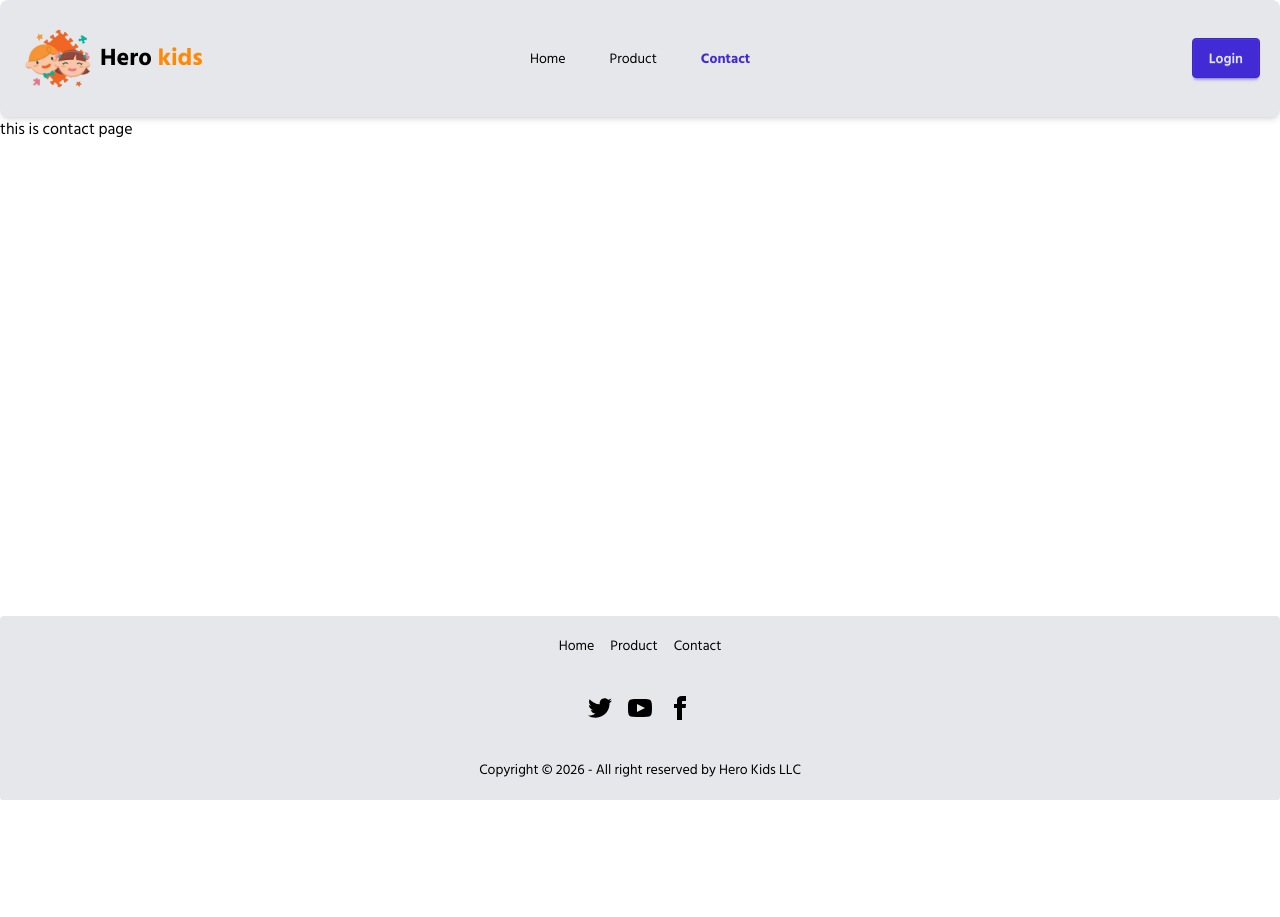
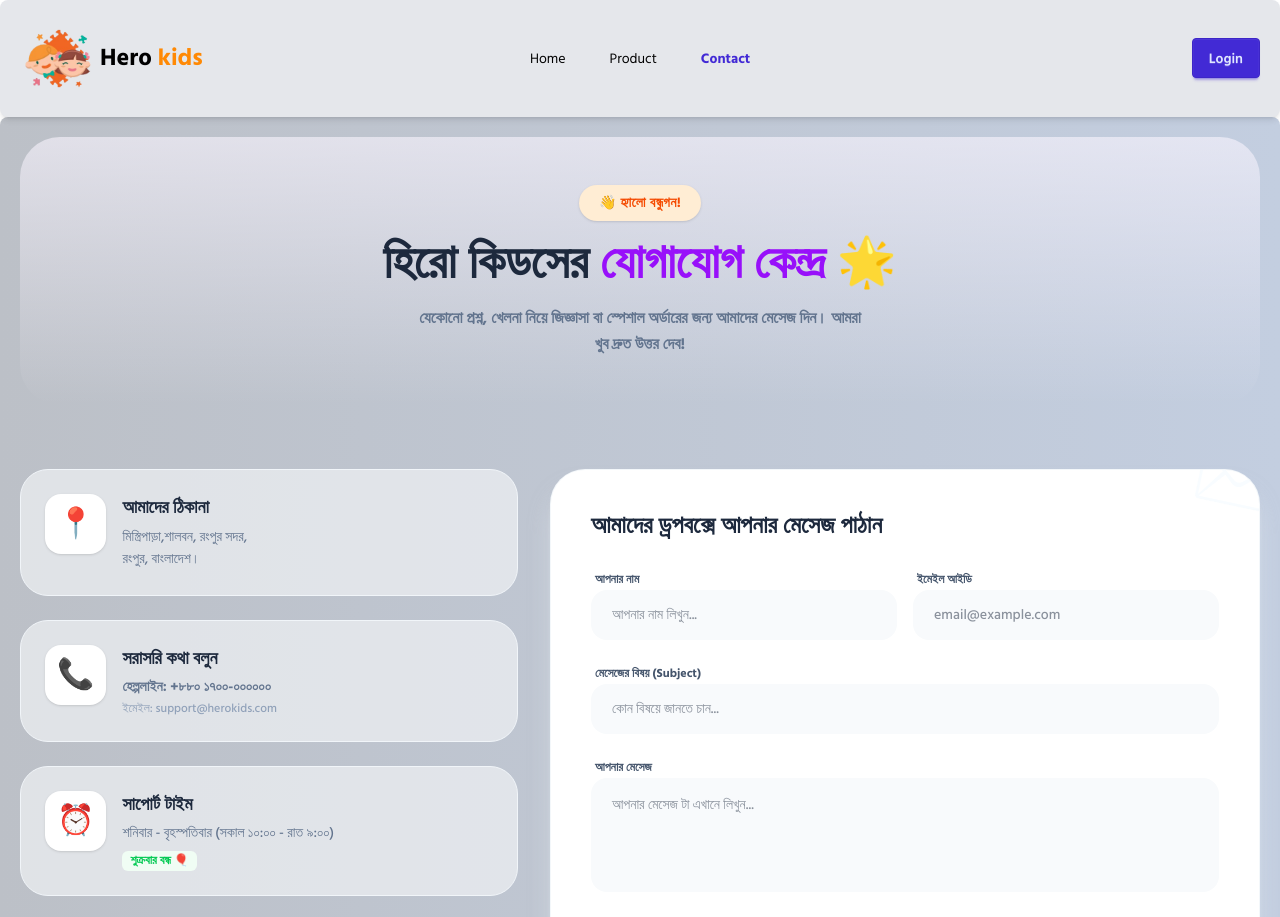
Before and after one commit to fuadhasan199/Hero-Kids, a Next.js app: page /contact in a window 1280 px wide. Shown: the top 917 px of the page. Before the commit the page ends 800 px from the top, so only its background shows below. Built offline with nearby package versions, Linux system fonts and the light colour scheme.

Commit message:
feat:contact page implement

```diff
--- a/src/app/contact/page.jsx
+++ b/src/app/contact/page.jsx
@@ -1,11 +1,164 @@
-import React from 'react';
+"use client";
 
-const page = () => {
-    return (
-        <div>
-            this is contact page
+import React, { useState } from 'react';
+
+const ContactPage = () => {
+  const [formData, setFormData] = useState({ name: '', email: '', subject: '', message: '' });
+  const [status, setStatus] = useState('');
+
+  const handleSubmit = (e) => {
+    e.preventDefault();
+    setStatus('loading');
+
+
+    setTimeout(() => {
+      setStatus('success');
+      setFormData({ name: '', email: '', subject: '', message: '' });
+    }, 1500);
+  };
+
+  return (
+    <section className="bg-gradient-to-r from-[#bcc0c7] to-[#c3cee0]  p-5 rounded-lg">
+
+
+      <div className="text-center space-y-3 mb-16 bg-gradient-to-b from-purple-50/60 to-transparent py-12 rounded-[40px]">
+        <span className="inline-flex items-center gap-1.5 bg-orange-100 text-orange-600 px-5 py-2 rounded-full text-xs md:text-sm font-black tracking-wide shadow-sm">
+          👋 হ্যালো বন্ধুগন!
+        </span>
+        <h1 className="text-3xl md:text-5xl font-black text-slate-800 leading-tight">
+          হিরো কিডসের <span className="text-purple-600">যোগাযোগ কেন্দ্র</span> 🌟
+        </h1>
+        <p className="text-slate-500 text-sm md:text-base font-bold max-w-md mx-auto leading-relaxed">
+          যেকোনো প্রশ্ন, খেলনা নিয়ে জিজ্ঞাসা বা স্পেশাল অর্ডারের জন্য আমাদের মেসেজ দিন। আমরা খুব দ্রুত উত্তর দেব!
+        </p>
+      </div>
+
+
+      <div className="grid grid-cols-1 lg:grid-cols-12 gap-8 items-start">
+
+
+        <div className="lg:col-span-5 space-y-6">
+
+
+          <div className="bg-slate-50/60 border border-slate-100 p-6 rounded-[28px] flex items-start gap-4 transition-all duration-300 hover:bg-slate-50">
+            <span className="text-3xl bg-white p-3 rounded-2xl shadow-sm">📍</span>
+            <div className="space-y-1">
+              <h3 className="font-black text-slate-800 text-lg">আমাদের ঠিকানা</h3>
+              <p className="text-slate-500 text-sm font-medium leading-relaxed">
+                 মিস্ত্রিপাড়া,শালবন, রংপুর সদর,<br />রংপুর, বাংলাদেশ।
+              </p>
+            </div>
+          </div>
+
+
+          <div className="bg-slate-50/60 border border-slate-100 p-6 rounded-[28px] flex items-start gap-4 transition-all duration-300 hover:bg-slate-50">
+            <span className="text-3xl bg-white p-3 rounded-2xl shadow-sm">📞</span>
+            <div className="space-y-1">
+              <h3 className="font-black text-slate-800 text-lg">সরাসরি কথা বলুন</h3>
+              <p className="text-slate-500 text-sm font-bold">হেল্পলাইন: +৮৮০ ১৭০০-০০০০০০</p>
+              <p className="text-slate-400 text-xs font-medium">ইমেইল: support@herokids.com</p>
+            </div>
+          </div>
+
+
+          <div className="bg-slate-50/60 border border-slate-100 p-6 rounded-[28px] flex items-start gap-4 transition-all duration-300 hover:bg-slate-50">
+            <span className="text-3xl bg-white p-3 rounded-2xl shadow-sm">⏰</span>
+            <div className="space-y-1">
+              <h3 className="font-black text-slate-800 text-lg">সাপোর্ট টাইম</h3>
+              <p className="text-slate-500 text-sm font-medium">শনিবার - বৃহস্পতিবার (সকাল ১০:০০ - রাত ৯:০০)</p>
+              <p className="text-xs font-bold text-green-500 bg-green-50 px-2 py-0.5 rounded-md inline-block mt-1">শুক্রবার বন্ধ 🎈</p>
+            </div>
+          </div>
+
         </div>
-    );
+
+        <div className="lg:col-span-7 bg-white border border-slate-100/80 rounded-[35px] p-6 md:p-10 shadow-xl shadow-slate-100/50 relative overflow-hidden">
+
+          <div className="absolute -top-6 -right-6 text-7xl opacity-5 rotate-12 select-none">✉️</div>
+
+          <h2 className="text-xl md:text-2xl font-black text-slate-800 mb-6 flex items-center gap-2">
+          আমাদের ড্রপবক্সে আপনার মেসেজ পাঠান
+          </h2>
+
+          <form onSubmit={handleSubmit} className="space-y-5">
+
+
+            <div className="grid grid-cols-1 sm:grid-cols-2 gap-4">
+              <div className="space-y-1.5">
+                <label className="text-xs font-black text-slate-600 pl-1">আপনার নাম</label>
+                <input
+                  type="text"
+                  placeholder="আপনার নাম লিখুন..."
+                  value={formData.name}
+                  onChange={(e) => setFormData({...formData, name: e.target.value})}
+                  required
+                  className="w-full px-5 py-3.5 bg-slate-50 focus:bg-white rounded-2xl text-slate-800 border border-transparent focus:border-purple-300 focus:outline-none text-sm transition-all font-medium"
+                />
+              </div>
+
+              <div className="space-y-1.5">
+                <label className="text-xs font-black text-slate-600 pl-1">ইমেইল আইডি</label>
+                <input
+                  type="email"
+                  placeholder="email@example.com"
+                  value={formData.email}
+                  onChange={(e) => setFormData({...formData, email: e.target.value})}
+                  required
+                  className="w-full px-5 py-3.5 bg-slate-50 focus:bg-white rounded-2xl text-slate-800 border border-transparent focus:border-purple-300 focus:outline-none text-sm transition-all font-medium"
+                />
+              </div>
+            </div>
+
+
+            <div className="space-y-1.5">
+              <label className="text-xs font-black text-slate-600 pl-1">মেসেজের বিষয় (Subject)</label>
+              <input
+                type="text"
+                placeholder="কোন বিষয়ে জানতে চান..."
+                value={formData.subject}
+                onChange={(e) => setFormData({...formData, subject: e.target.value})}
+                required
+                className="w-full px-5 py-3.5 bg-slate-50 focus:bg-white rounded-2xl text-slate-800 border border-transparent focus:border-purple-300 focus:outline-none text-sm transition-all font-medium"
+              />
+            </div>
+
+
+            <div className="space-y-1.5">
+              <label className="text-xs font-black text-slate-600 pl-1">আপনার মেসেজ</label>
+              <textarea
+                rows="4"
+                placeholder="আপনার মেসেজ টা এখানে লিখুন... "
+                value={formData.message}
+                onChange={(e) => setFormData({...formData, message: e.target.value})}
+                required
+                className="w-full px-5 py-4 bg-slate-50 focus:bg-white rounded-2xl text-slate-800 border border-transparent focus:border-purple-300 focus:outline-none text-sm transition-all font-medium resize-none"
+              ></textarea>
+            </div>
+
+
+            <button
+              type="submit"
+              disabled={status === 'loading'}
+              className="w-full bg-gradient-to-r from-purple-600 to-indigo-600 hover:from-purple-700 hover:to-indigo-700 text-white font-black py-4 rounded-2xl text-sm transition-all duration-300 shadow-md active:scale-[0.99] disabled:opacity-50"
+            >
+              {status === 'loading' ? 'মেসেজটি যাচ্ছে...' : 'মেসেজ পাঠান ✨'}
+            </button>
+
+
+            {status === 'success' && (
+              <div className="p-4 bg-green-50 border border-green-100 rounded-2xl text-center text-green-600 text-sm font-bold animate-fade-in mt-3">
+                🎉 ধন্যবাদ! আপনার মেসেজটি সফলভাবে আমাদের ড্রপবক্সে পৌঁছেছে।
+              </div>
+            )}
+
+          </form>
+
+        </div>
+
+      </div>
+
+    </section>
+  );
 };
 
-export default page;
+export default ContactPage;
--- a/src/app/product/page.jsx
+++ b/src/app/product/page.jsx
@@ -76,7 +76,7 @@ const products=await GetProducts()
 
 <p className='mt-12 font-bold text-2xl ml-5'>Total Products: {products.length}</p>
 
-
+ {/* product cards */}
     <div className="grid grid-cols-1 md:grid-cols-3 gap-8">
          {products?.map((pro) => {
     const discount = pro.discount || pro.percentage || 0;
@@ -151,6 +151,8 @@ const products=await GetProducts()
 
 
 
+
+
  </div>
 
 
```
